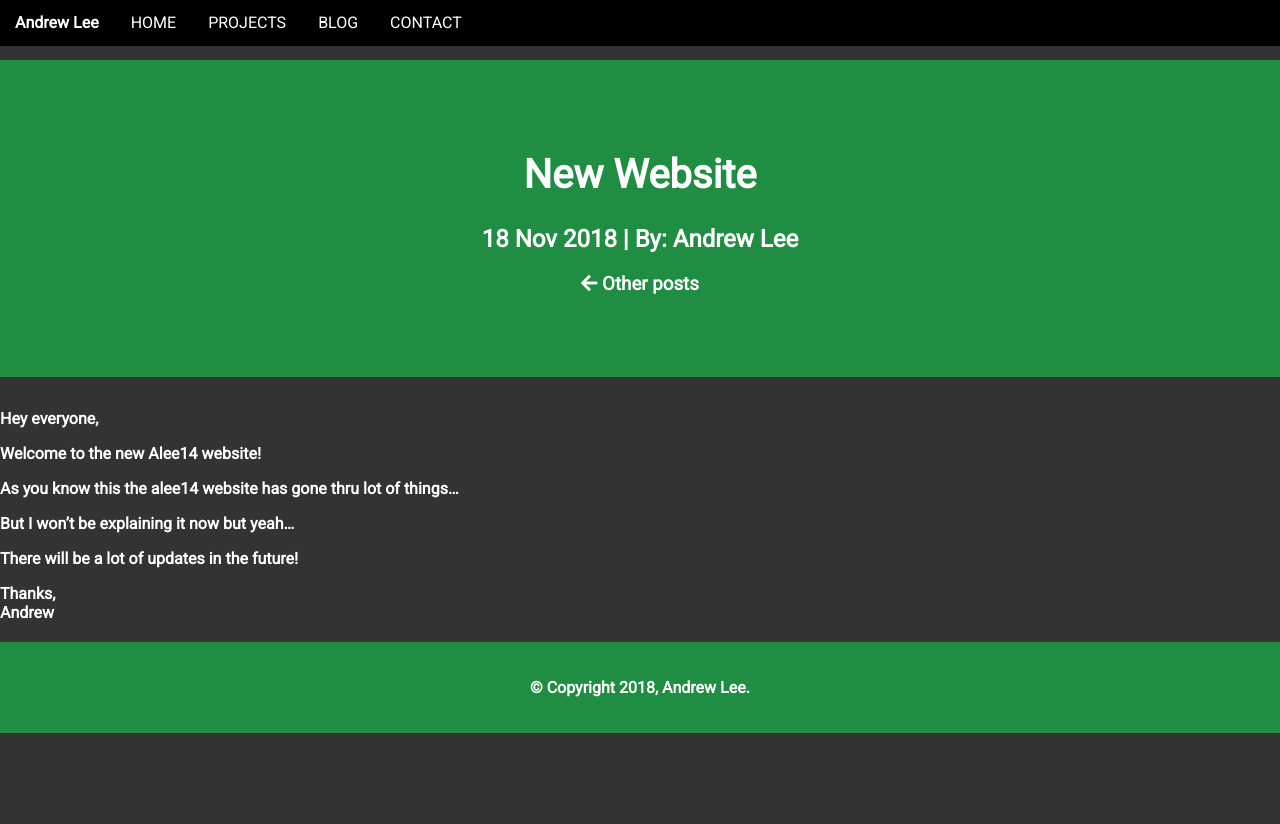
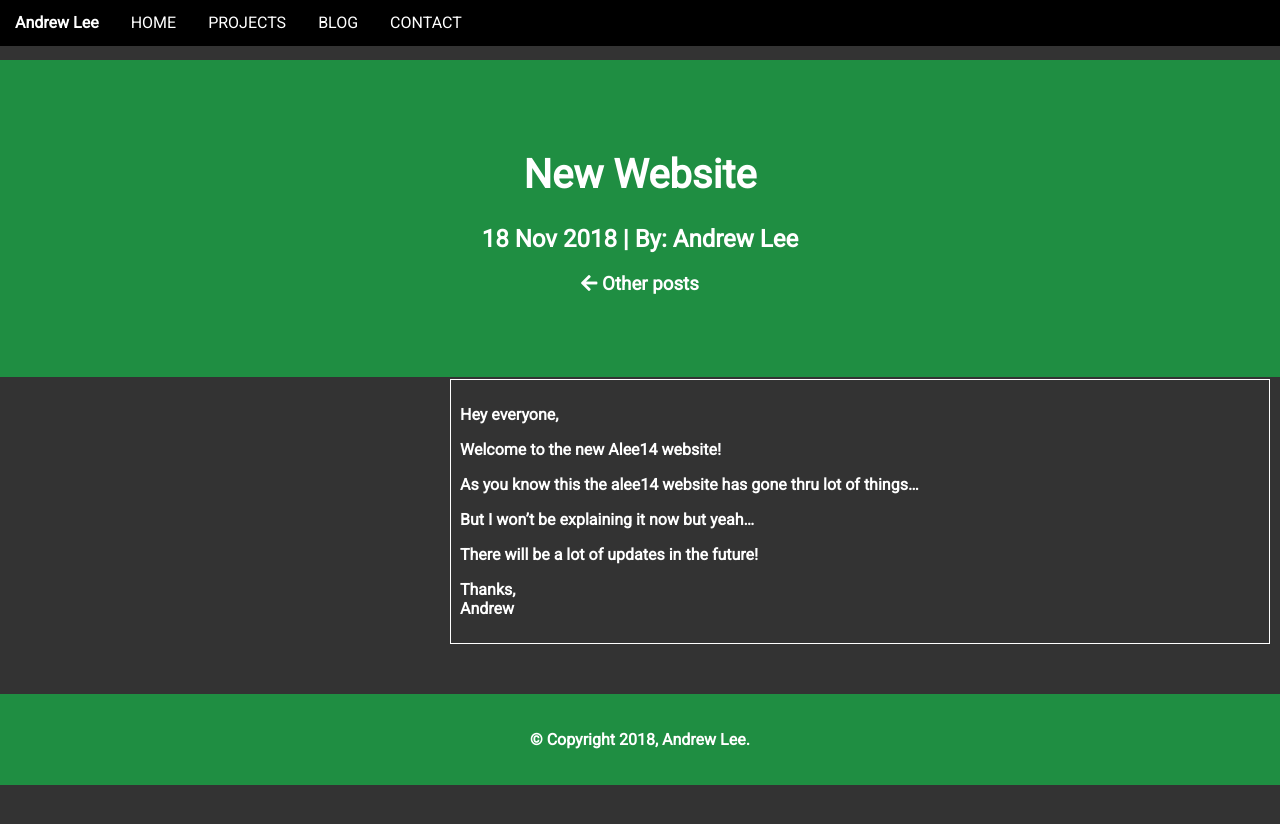
Before and after one commit to Alee14/personal-website, a Jekyll site: the page built from _posts/2018-11-18-new-website.md, in a window 1280 px wide. Shown: the top 824 px of the page. Built offline with Jekyll 4.4.1, drawn with Linux system fonts in a browser that asks for light colours; nearby versions of some CDN libraries; our own code applies the rules of GitHub Pages for plain Markdown files.

Commit message:
facepalm

```diff
--- a/_layouts/post.html
+++ b/_layouts/post.html
@@ -19,7 +19,7 @@
       <center><a href="/blog.html"><i class="fas fa-arrow-left"></i> Other posts</a></center>
     </h3>
   </div>
-  <div class="container-post">
+  <div class="container-blog">
 
     <b>{{ content }}</b>
   </div>
```
